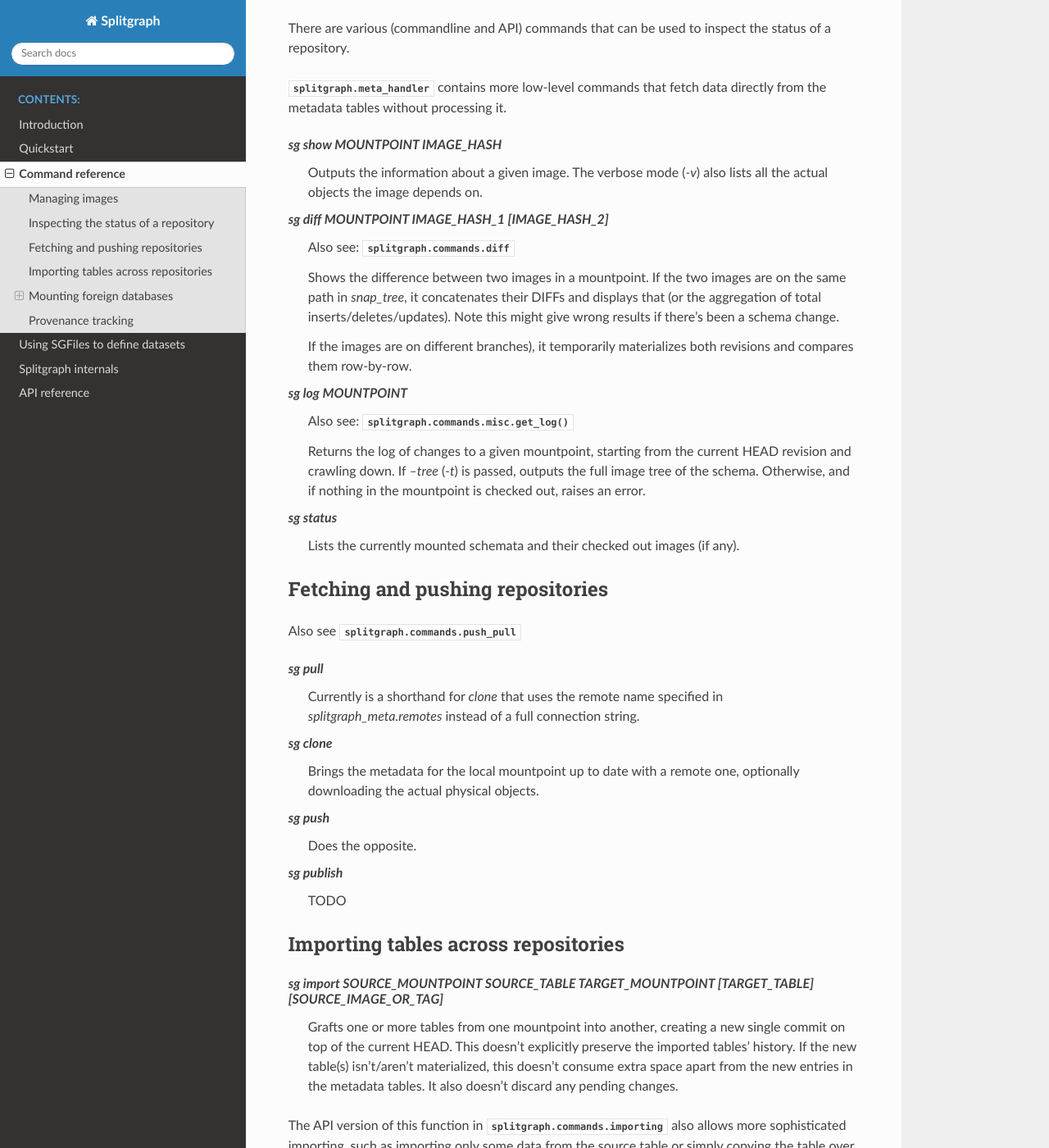
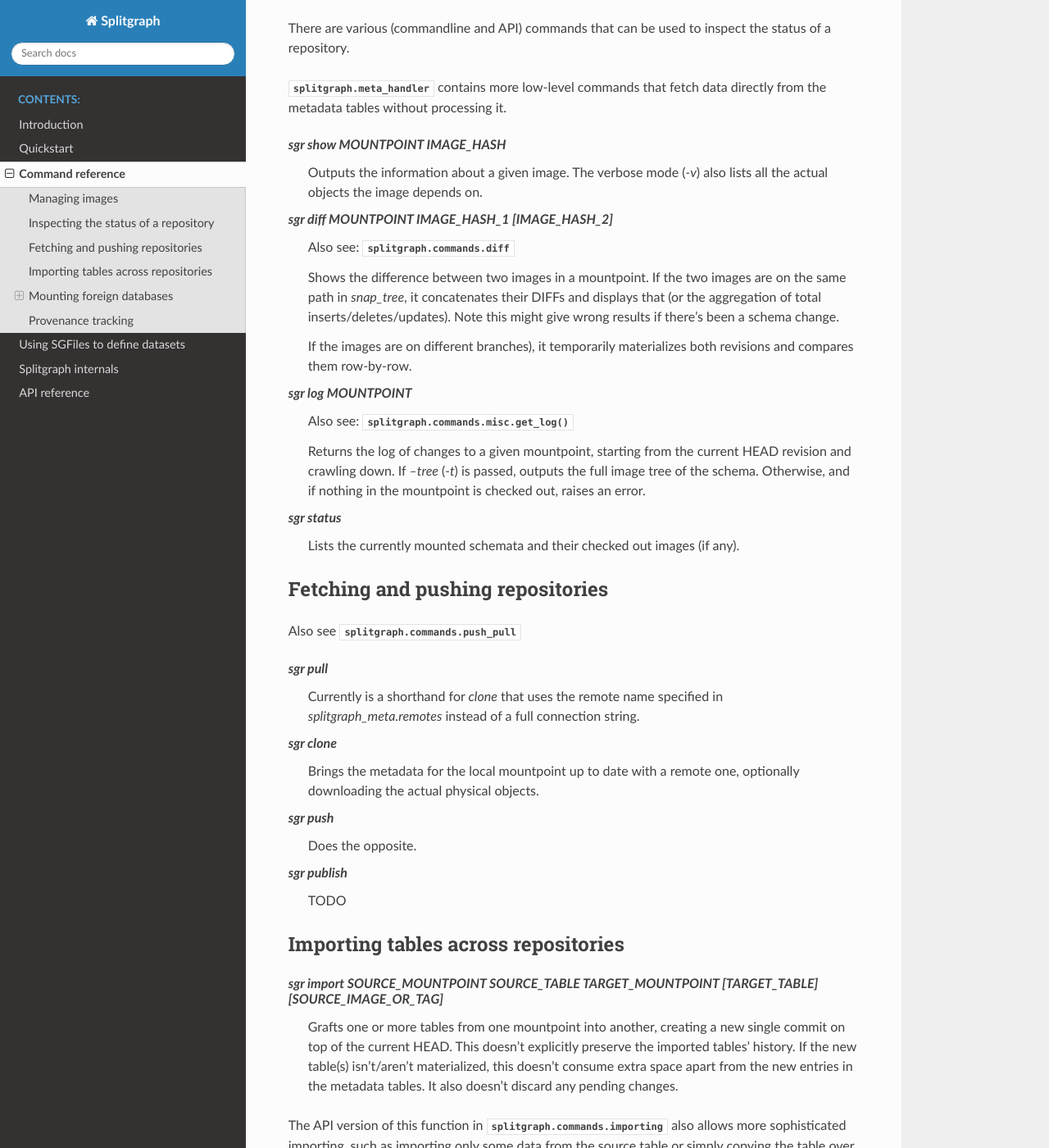
Before and after one commit to splitgraph/sgr, a Sphinx documentation site: the page built from docs/commands.rst, in a window 1280 px wide and 1400 px high, scrolled down 673 px. Shown: the whole window at 82% size. Built offline with Sphinx 7.4.7 and the Read the Docs theme 2.0.0, drawn with Linux system fonts in a browser that asks for light colours; some of the changed text lies outside the part shown.

Commit message:
Changed all references to "sg" the commandline tool -> "sgr" (docs, tests, showcases)

```diff
--- a/docs/commands.rst
+++ b/docs/commands.rst
@@ -9,13 +9,13 @@ counterparts have also been linked.
 Managing images
 ===============
 
-`sg commit`
+`sgr commit`
     Also see :mod:`splitgraph.commands.commit`
 
     Creates a new commit hash (currently picked at random, unless explicitly specified by the SGFile executor or the user)
     and records all changes to the tables in a given schema.
 
-`sg checkout`
+`sgr checkout`
     checks out a given commit into the schema, first deleting any uncommitted chances. Then,
     every table in the given Splitgraph image is materialized (copied into the mountpoint as an actual table).
 
@@ -31,11 +31,11 @@ There are various (commandline and API) commands that can be used to inspect the
 :mod:`splitgraph.meta_handler` contains more low-level commands that fetch data directly from the metadata
 tables without processing it.
 
-`sg show MOUNTPOINT IMAGE_HASH`
+`sgr show MOUNTPOINT IMAGE_HASH`
     Outputs the information about a given image. The verbose mode (`-v`) also lists all the actual objects
     the image depends on.
 
-`sg diff MOUNTPOINT IMAGE_HASH_1 [IMAGE_HASH_2]`
+`sgr diff MOUNTPOINT IMAGE_HASH_1 [IMAGE_HASH_2]`
     Also see: :mod:`splitgraph.commands.diff`
 
     Shows the difference between two images in a mountpoint. If the two images are on the same path in `snap_tree`, it
@@ -44,14 +44,14 @@ tables without processing it.
 
     If the images are on different branches), it temporarily materializes both revisions and compares them row-by-row.
 
-`sg log MOUNTPOINT`
+`sgr log MOUNTPOINT`
     Also see: :func:`splitgraph.commands.misc.get_log`
 
     Returns the log of changes to a given mountpoint, starting from the current HEAD revision and crawling down.
     If `--tree` (`-t`) is passed, outputs the full image tree of the schema.
     Otherwise, and if nothing in the mountpoint is checked out, raises an error.
 
-`sg status`
+`sgr status`
     Lists the currently mounted schemata and their checked out images (if any).
 
 Fetching and pushing repositories
@@ -59,25 +59,25 @@ Fetching and pushing repositories
 
 Also see :mod:`splitgraph.commands.push_pull`
 
-`sg pull`
+`sgr pull`
     Currently is a shorthand for `clone` that uses the remote name specified in `splitgraph_meta.remotes` instead of
     a full connection string.
 
-`sg clone`
+`sgr clone`
     Brings the metadata for the local mountpoint up to date with a remote one, optionally downloading the actual
     physical objects.
 
-`sg push`
+`sgr push`
     Does the opposite.
 
-`sg publish`
+`sgr publish`
     TODO
 
 
 Importing tables across repositories
 ====================================
 
-`sg import SOURCE_MOUNTPOINT SOURCE_TABLE TARGET_MOUNTPOINT [TARGET_TABLE] [SOURCE_IMAGE_OR_TAG]`
+`sgr import SOURCE_MOUNTPOINT SOURCE_TABLE TARGET_MOUNTPOINT [TARGET_TABLE] [SOURCE_IMAGE_OR_TAG]`
     Grafts one or more tables from one mountpoint into another, creating a new single commit on top of the current HEAD.
     This doesn't explicitly preserve the imported tables' history. If the new table(s) isn't/aren't materialized, this
     doesn't consume extra space apart from the new entries in the metadata tables. It also doesn't discard any pending
@@ -93,19 +93,19 @@ Mounting foreign databases
 
 See also :mod:`splitgraph.commands.mounting`.
 
-`sg mount`
+`sgr mount`
     Uses the Postgres FDW to mount a foreign Postgres/Mongo database as a set of tables into a temporary location
     and then imports those tables into the target mountpoint as a new Splitgraph image.
 
-`sg unmount`
+`sgr unmount`
     Destroys the local copy of a repository and all the metadata related to it in
     `snap_tree`, `tables`, `remotes` and `snap_tags`. This command doesn't delete the actual physical objects in
     `splitgraph_meta` or references to them in
-    `object_tree` / `object_locations`. There's a separate function, `sg cleanup`
+    `object_tree` / `object_locations`. There's a separate function, `sgr cleanup`
     (or :func:`splitgraph.commands.misc.cleanup_objects`) that crawls the `splitgraph_meta` for objects not required
     by a current mountpoint and does that.
 
-`sg init`
+`sgr init`
     Creates an empty repository with one single initial commit (hash `000000...`).
 
 Custom mount handlers
@@ -130,7 +130,7 @@ aren't publicly accessible.
 Provenance tracking allows Splitgraph to recreate the SGFile the image was made with, as well as rebase the image to
 use a different version of the datasets it was made from.
 
-`sg provenance MOUNTPOINT IMAGE_OR_TAG`
+`sgr provenance MOUNTPOINT IMAGE_OR_TAG`
     Inspects the image's parents and outputs a list of datasets and their versions
     that were used to create this image (via `IMPORT` or `FROM` commands). If the `-f (--full)` flag is passed, then the
     command will try to reconstruct the full sgfile used to create the image, raising an error if there's a break in the
@@ -138,11 +138,11 @@ use a different version of the datasets it was made from.
     in the history of the image). If the `-e` flag is passed, the command will instead stop at the first break in the chain
     and base the resulting sgfile before the break (using the `FROM` command).
 
-`sg rerun MOUNTPOINT IMAGE_OR_TAG -i DATASET1 IMAGE_OR_TAG1 -i ...`
+`sgr rerun MOUNTPOINT IMAGE_OR_TAG -i DATASET1 IMAGE_OR_TAG1 -i ...`
     Recreates the SGFile used to derive a given image
     and reruns it, replacing its dependencies as specified by the `-i` options. If the `-u` flag is passed, the image
     is rederived based on the `latest` tag of all its dependencies.
 
     For example, if `pgderiv:v1` was created with `pgorigin:v1` and `pgorigin` has been updated on the remote to tag `v2`,
-    then both `sg rerun pgderiv v1 -i pgorigin v2` and `sg rerun -u pgderiv v1` will have the same effect of rerunning
+    then both `sgr rerun pgderiv v1 -i pgorigin v2` and `sgr rerun -u pgderiv v1` will have the same effect of rerunning
     the sgfile used to create `pgderiv` based on the latest version of `pgorigin`.
--- a/docs/internals.rst
+++ b/docs/internals.rst
@@ -80,7 +80,7 @@ Implementation of various Splitgraph commands
 `clone/push/pull`
 -----------------
 
-`sg clone` is implemented as follows:
+`sgr clone` is implemented as follows:
 
   * First, it connect to the remote and inspect its `splitgraph_meta` table to gather the commits, tags and objects
     (`snap_tree`, `snap_tags`, `object_tree`, `tables` and `object_locations`) that don't exist in the local
--- a/docs/sgfile.rst
+++ b/docs/sgfile.rst
@@ -13,7 +13,7 @@ it's interpreted:
 
   * Newlines can be escaped to make a command multiline (`"\\n"` gets replaced with `""`)
   * Parameters are supported (`${PARAM}` is replaced with the value of the parameter that's either passed
-    to the `execute_commands` as a dict or to the commandline `sg file` as a series of arguments
+    to the `execute_commands` as a dict or to the commandline `sgr file` as a series of arguments
     (`-a key1 val1 -a key2 val2...`)).
 
 The following commands are supported by the interpreter:
@@ -40,7 +40,7 @@ Importing tables from another image
 -----------------------------------
 
 `FROM (mountpoint[:tag])/(MOUNT handler conn_string handler_options) IMPORT table1/{query1} [AS table1_alias], [table2/{query2}...]`
-    Uses the `sg import` command to import one or more tables from either a local mountpoint, a remote one, or an
+    Uses the `sgr import` command to import one or more tables from either a local mountpoint, a remote one, or an
     FDW-mounted database.
 
 Optionally, the table name can be replaced with a SELECT query in curly braces that will get executed against the
--- a/setup.py
+++ b/setup.py
@@ -22,7 +22,7 @@ setup(
     version="0.0",
     packages=['splitgraph'],
     entry_points={
-        'console_scripts': ['sg=splitgraph.commandline:cli'],
+        'console_scripts': ['sgr=splitgraph.commandline:cli'],
     },
     install_requires=install_requirements + tests_requirements,
     tests_require=tests_requirements,
```
Also changed, not shown: docs/quickstart.rst (+4 -4 lines), 4 other files.
